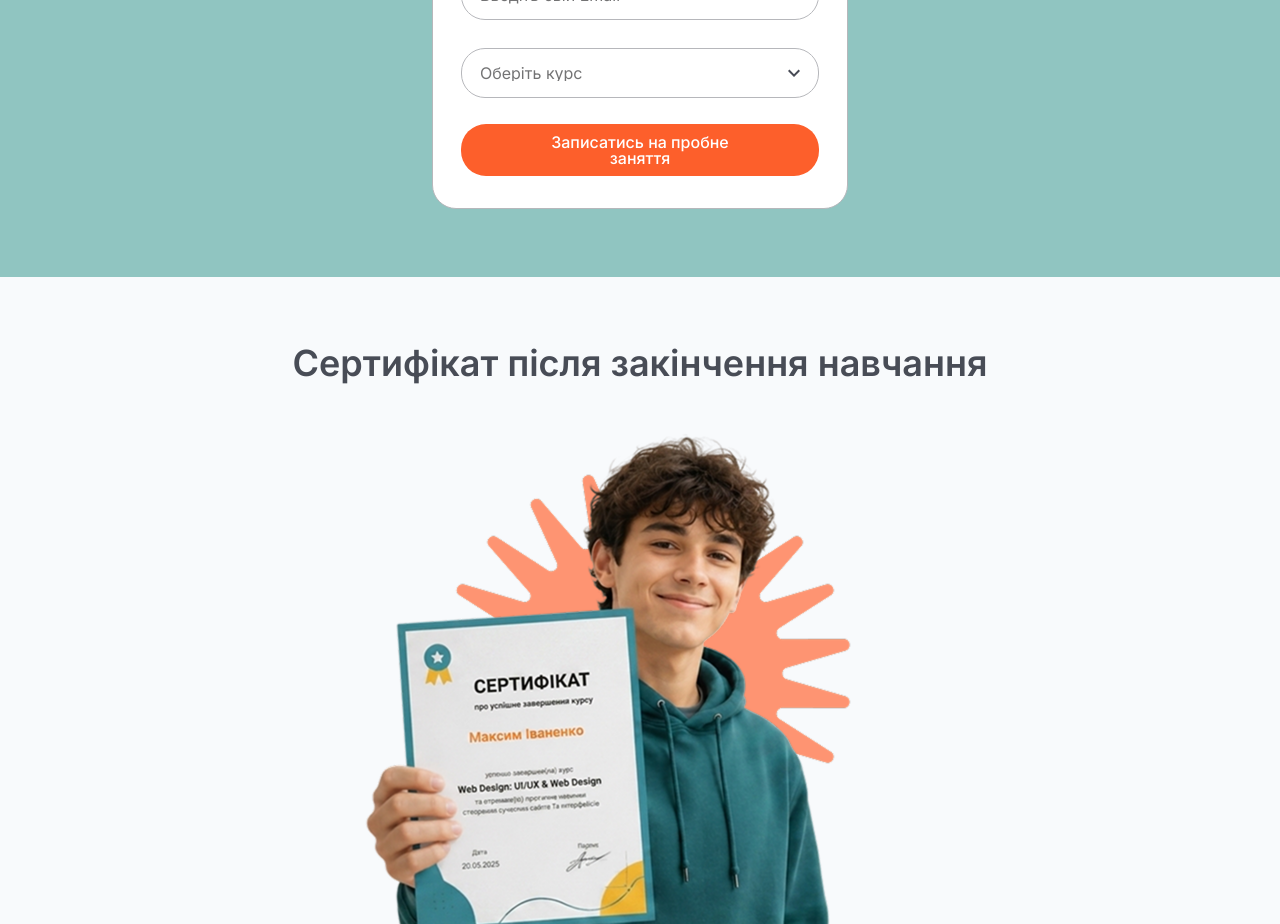
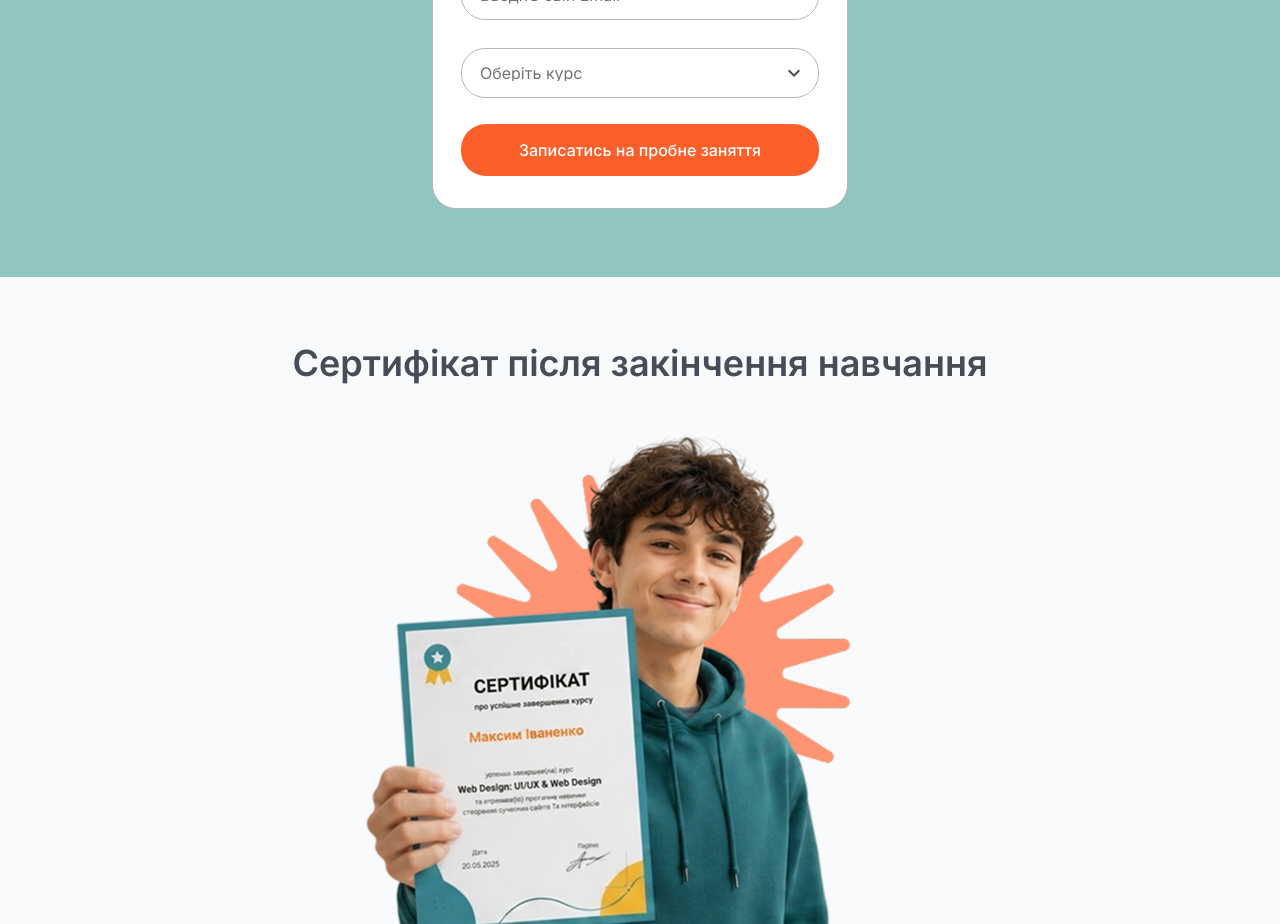
Before and after one commit to AdamPershyi/it-courses-teens-landing, a React (Vite) app: page / in a window 1280 px wide. Shown: the part 4360-5284 px from the top of the page. Built offline with nearby package versions, Linux system fonts and the light colour scheme.

Commit message:
fix padding on button

```diff
--- a/src/sections/TrialLesson/TrialLesson.module.css
+++ b/src/sections/TrialLesson/TrialLesson.module.css
@@ -293,7 +293,6 @@ select.input option {
 
   .submit {
     height: 52px;
-    padding: 12px 58px;
     border-radius: 25px;
   }
 }
```
